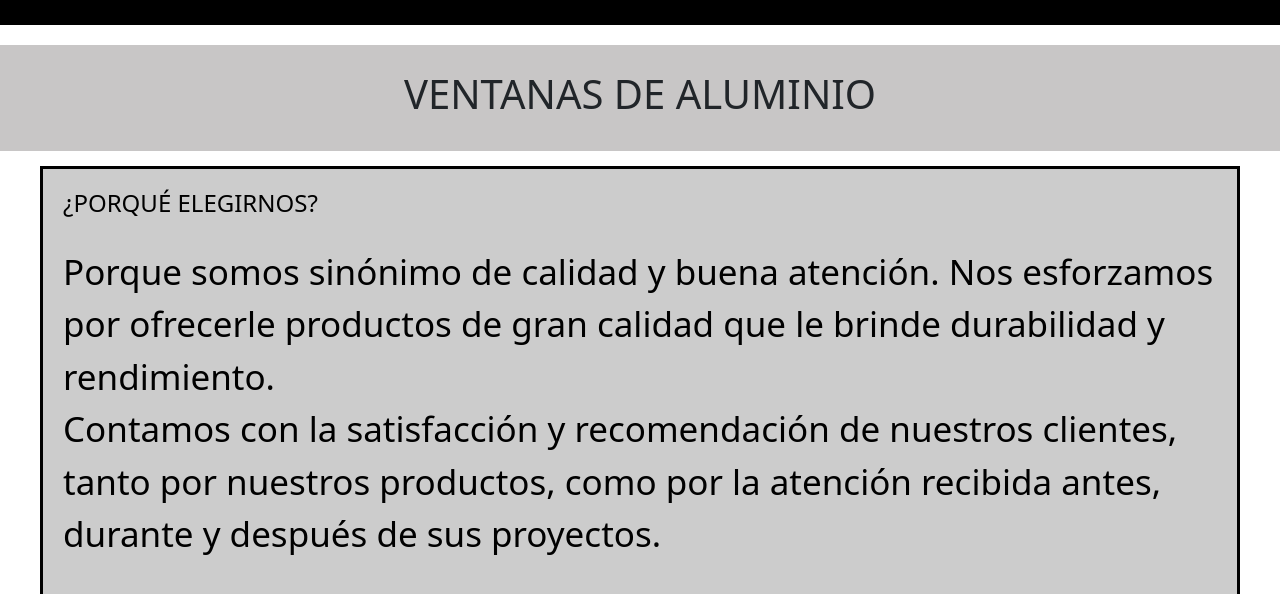
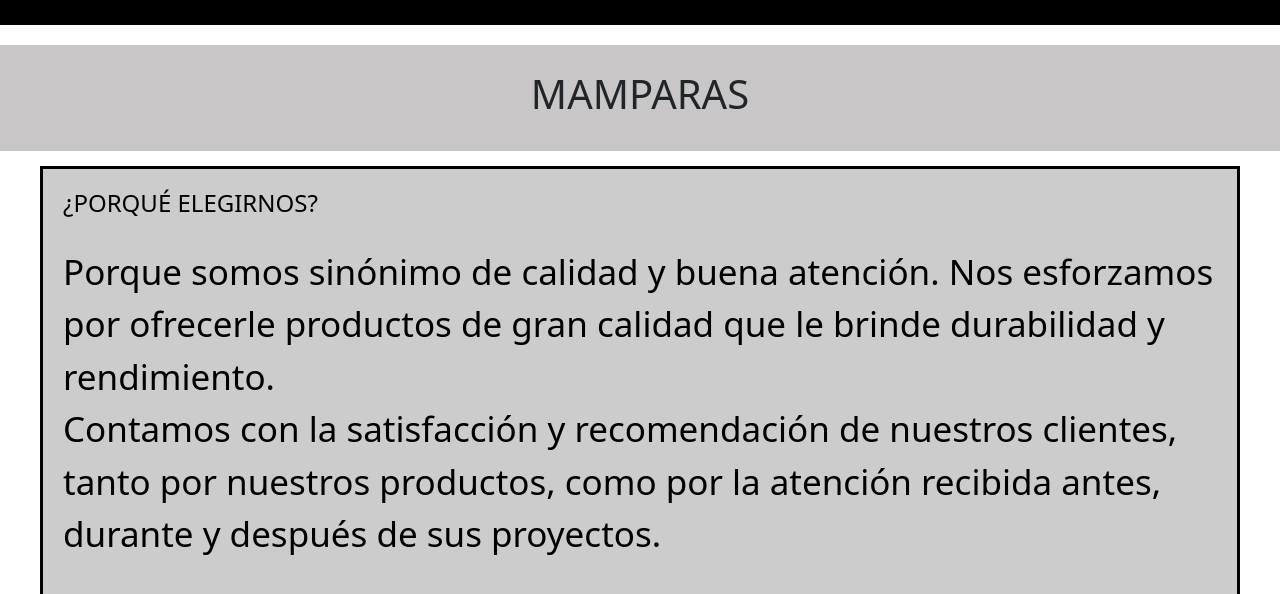
Before and after one commit to FacujPeralta/todo-aberturas, a website: page paginas/mamparas.html in a window 1280 px wide. Shown: the part 185-779 px from the top of the page. Drawn offline with nearby package versions, Linux system fonts and the light colour scheme.

Commit message:
se cambio el titulo de los productos

```diff
--- a/paginas/mamparas.html
+++ b/paginas/mamparas.html
@@ -24,7 +24,7 @@
             </nav>
         </section>
         <div class="encabezadoproductos">
-            <h1>VENTANAS DE ALUMINIO</h1>
+            <h1>MAMPARAS</h1>
         </div>
     </header>
 
```
Also changed, not shown: paginas/mosquiteros.html (+1 -1 lines).
